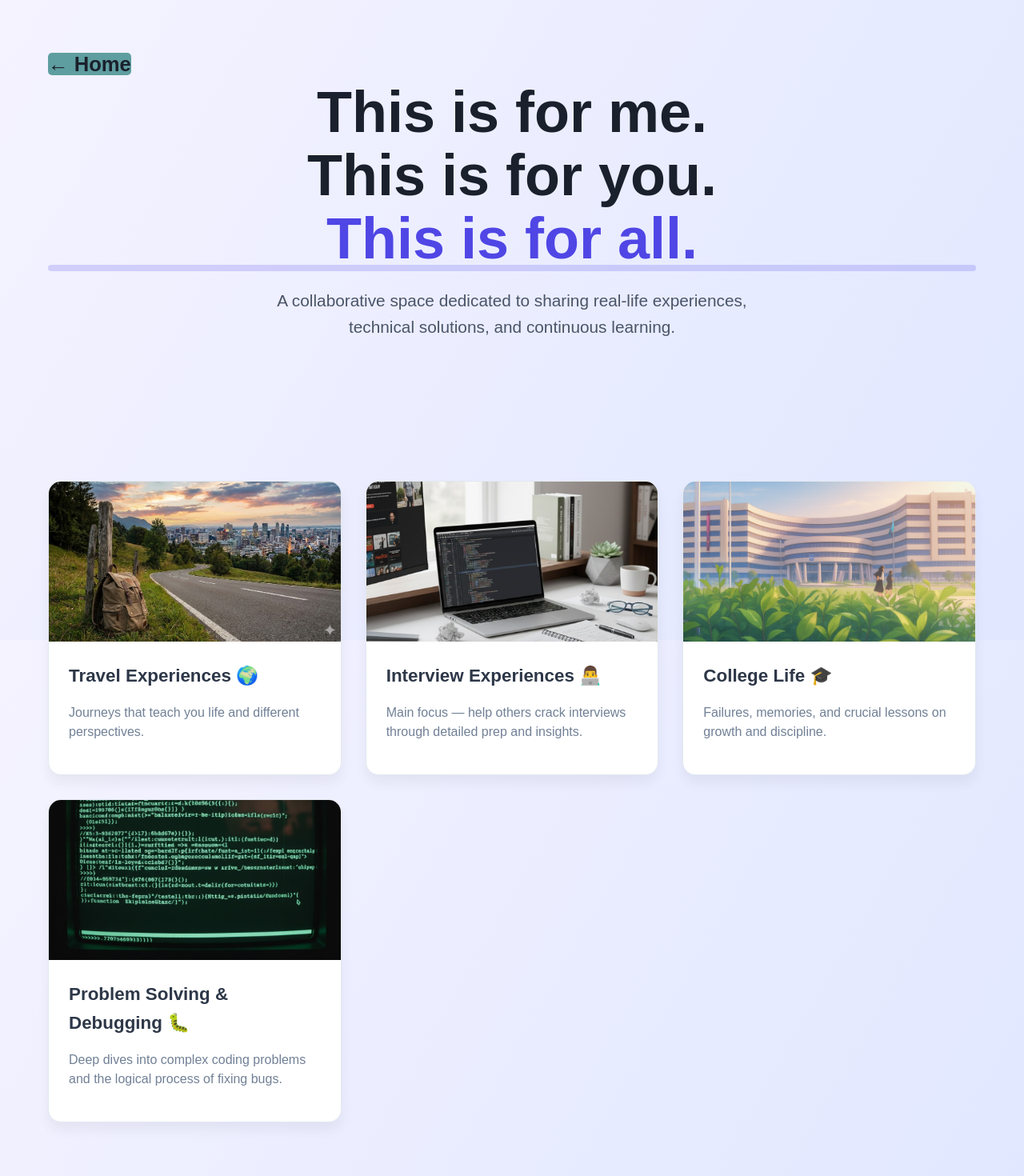
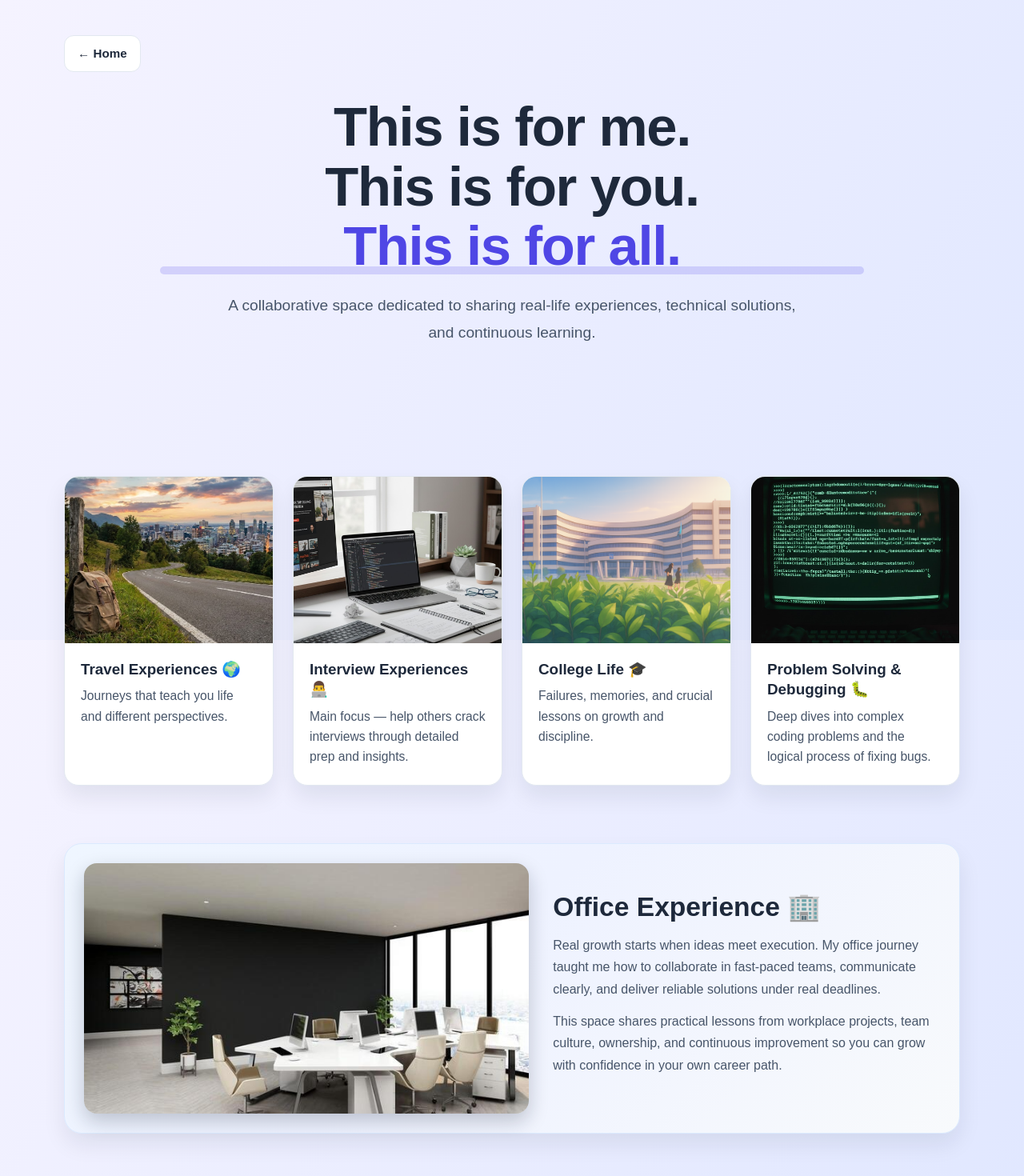
Before and after one commit to vvr273/blogging_frontend, a React (Vite) app: page /about in a window 1280 px wide. Shown: the top 1470 px of the page at 80% size. Built offline with nearby package versions, Linux system fonts and the light colour scheme; no server answers.

Commit message:
Refactor About.css for improved styling and layout

```diff
--- a/pages/About.css
+++ b/pages/About.css
@@ -1,59 +1,91 @@
 /* About.css */
 
-/* --- Base Layout & Typography --- */
-.about-container {
-    max-width: 1200px;
-    margin: 0 auto;
-    padding: 60px 20px;
-    font-family: 'Poppins', sans-serif; /* Using Poppins for a clean, modern feel */
-    color: #1a202c;
+:root {
+  --about-bg: #f8fbff;
+  --about-text: #0f172a;
+  --about-muted: #475569;
+  --about-heading: #1e293b;
+  --about-accent: #4f46e5;
+  --about-card: #ffffff;
+  --about-card-border: #e2e8f0;
+  --about-shadow: 0 14px 28px rgba(15, 23, 42, 0.08);
+  --about-shadow-hover: 0 22px 38px rgba(15, 23, 42, 0.13);
+  --about-highlight: rgba(79, 70, 229, 0.18);
 }
 
-span.nav-link:hover{
-    cursor: pointer;
-}
-span.nav-link{
-    background-color: cadetblue;
-    width: 100%;
-    height: 100%;
-     font-size: clamp(1rem, 2vw, 2rem); /* Responsive font size */
-    font-weight: 800;
-    display: inline;
-    opacity: 0.9;
-    /* Animation for the hero text is a great touch */
-    animation: fadeInSlide 0.8s ease-out forwards;
-    border-radius: 5px 5px 5px 5px;
-
+body.dark {
+  --about-bg: #0b1220;
+  --about-text: #e2e8f0;
+  --about-muted: #cbd5e1;
+  --about-heading: #f8fafc;
+  --about-accent: #a5b4fc;
+  --about-card: #1e293b;
+  --about-card-border: #334155;
+  --about-shadow: 0 14px 30px rgba(2, 6, 23, 0.45);
+  --about-shadow-hover: 0 24px 44px rgba(2, 6, 23, 0.56);
+  --about-highlight: rgba(165, 180, 252, 0.18);
 }
 
-/* --- Hero Section --- */
+.about-container {
+  max-width: 1160px;
+  margin: 0 auto;
+  padding: 44px 20px 64px;
+  font-family: "Poppins", sans-serif;
+  color: var(--about-text);
+}
+
+.nav-link {
+  border: 1px solid var(--about-card-border);
+  background: var(--about-card);
+  color: var(--about-heading);
+  padding: 10px 16px;
+  border-radius: 12px;
+  font-size: 0.95rem;
+  font-weight: 700;
+  display: inline-flex;
+  align-items: center;
+  margin-bottom: 24px;
+  cursor: pointer;
+  transition: transform 0.2s ease, box-shadow 0.2s ease, border-color 0.2s ease;
+}
+
+.nav-link:hover {
+  transform: translateY(-1px);
+  box-shadow: var(--about-shadow);
+  border-color: var(--about-accent);
+}
+
 .about-hero {
   text-align: center;
-    margin-bottom: 80px;
+  margin: 8px auto 72px;
+  max-width: 880px;
 }
 
 .hero-title {
-    font-size: clamp(2rem, 8vw, 4.5rem); /* Responsive font size */
+  font-size: clamp(2rem, 6vw, 4.3rem);
   font-weight: 800;
-    line-height: 1.1;
-    color: #1a202c; /* Dark text for contrast */
-    display: flex;
-    flex-direction: column;
+  line-height: 1.08;
+  color: var(--about-heading);
   margin: 0;
+  letter-spacing: -0.02em;
 }
 
 .hero-title span {
   display: block;
-    opacity: 0.9;
-    /* Animation for the hero text is a great touch */
+  opacity: 0.95;
   animation: fadeInSlide 0.8s ease-out forwards;
 }
 
-.line-1 { animation-delay: 0.1s; }
-.line-2 { animation-delay: 0.2s; }
-/* Highlight the key phrase */
+.line-1 {
+  animation-delay: 0.1s;
+}
+
+.line-2 {
+  animation-delay: 0.2s;
+}
+
 .line-3 {
-    color: #4F46E5; /* Your accent color (Indigo-600) */
+  color: var(--about-accent);
   position: relative;
   display: inline-block;
   opacity: 0;
@@ -61,70 +93,67 @@ span.nav-link{
 }
 
 .line-3::after {
-    content: '';
+  content: "";
   position: absolute;
-    bottom: 0;
+  bottom: 2px;
   left: 0;
   width: 100%;
-    height: 8px;
-    background: rgba(79, 70, 229, 0.2); /* Subtle underline */
+  height: 10px;
+  background: var(--about-highlight);
   z-index: -1;
-    border-radius: 4px;
+  border-radius: 6px;
 }
 
 .hero-subtitle {
-    font-size: clamp(1rem, 3vw, 1.3rem);
-    color: #4a5568;
-    margin-top: 20px;
-    max-width: 600px;
-    margin-left: auto;
-    margin-right: auto;
+  font-size: clamp(1rem, 2.3vw, 1.2rem);
+  color: var(--about-muted);
+  margin: 20px auto 0;
+  max-width: 740px;
+  line-height: 1.75;
 }
 
-/* --- Themes Section (Cards) --- */
 .about-themes {
-    margin-bottom: 80px;
+  margin-bottom: 72px;
 }
 
 .themes-heading {
   text-align: center;
-    font-size: 2.2rem;
+  font-size: clamp(1.7rem, 3.2vw, 2.2rem);
   font-weight: 700;
-    color: #2d3748;
-    margin-bottom: 40px;
+  color: var(--about-heading);
+  margin: 0 0 34px;
 }
 
 .card-grid {
   display: grid;
-    grid-template-columns: repeat(auto-fit, minmax(300px, 1fr));
-    gap: 30px;
+  grid-template-columns: repeat(auto-fit, minmax(250px, 1fr));
+  gap: 24px;
 }
 
 .theme-card {
-    background: #ffffff;
-    border-radius: 16px;
+  background: var(--about-card);
+  border-radius: 18px;
   overflow: hidden;
-    box-shadow: 0 10px 15px rgba(0, 0, 0, 0.05); /* Soft, modern shadow */
-    transition: transform 0.3s ease-out, box-shadow 0.3s ease-out;
-    border: 1px solid #e2e8f0;
-    cursor: default;
+  box-shadow: var(--about-shadow);
+  transition: transform 0.25s ease, box-shadow 0.25s ease;
+  border: 1px solid var(--about-card-border);
 }
 
 .theme-card:hover {
   transform: translateY(-8px);
-    box-shadow: 0 20px 25px rgba(0, 0, 0, 0.1);
+  box-shadow: var(--about-shadow-hover);
 }
 
 .card-image-wrapper {
-    height: 200px; /* Fixed height for consistent look */
+  height: 208px;
   overflow: hidden;
 }
 
 .theme-card img {
   width: 100%;
   height: 100%;
-    object-fit: cover; /* Ensures images fill the space without distortion */
-    transition: transform 0.5s ease;
+  object-fit: cover;
+  transition: transform 0.45s ease;
 }
 
 .theme-card:hover img {
@@ -132,40 +161,47 @@ span.nav-link{
 }
 
 .theme-card-content {
-    padding: 25px;
+  padding: 20px 20px 22px;
 }
 
 .theme-card h3 {
-    font-size: 1.4rem;
+  font-size: 1.18rem;
   font-weight: 700;
-    color: #2d3748;
-    margin-top: 0;
-    margin-bottom: 10px;
+  color: var(--about-heading);
+  margin: 0 0 8px;
+  line-height: 1.35;
 }
 
 .theme-card p {
-    color: #718096;
-    font-size: 1rem;
-    line-height: 1.5;
+  color: var(--about-muted);
+  font-size: 0.98rem;
+  line-height: 1.62;
+  margin: 0;
 }
 
-/* --- Office Experience Section --- */
 .office-experience {
-    margin-bottom: 80px;
+  margin-bottom: 72px;
   display: grid;
-    grid-template-columns: 1.1fr 1fr;
-    gap: 28px;
+  grid-template-columns: 1.15fr 1fr;
+  gap: 30px;
   align-items: center;
-    background: linear-gradient(135deg, #eef2ff 0%, #f8fafc 100%);
+  background: linear-gradient(135deg, #eff6ff 0%, #eef2ff 45%, #f8fafc 100%);
   border: 1px solid #dbeafe;
-    border-radius: 18px;
+  border-radius: 22px;
   padding: 24px;
+  box-shadow: var(--about-shadow);
+}
+
+body.dark .office-experience {
+  background: linear-gradient(135deg, #111827 0%, #1e293b 46%, #0f172a 100%);
+  border-color: var(--about-card-border);
 }
 
 .office-image-wrap {
-    border-radius: 14px;
+  border-radius: 16px;
   overflow: hidden;
-    min-height: 280px;
+  min-height: 300px;
+  box-shadow: 0 10px 24px rgba(15, 23, 42, 0.22);
 }
 
 .office-image-wrap img {
@@ -177,124 +213,63 @@ span.nav-link{
 
 .office-content h2 {
   margin: 0 0 14px;
-    font-size: 2rem;
-    color: #1e1b4b;
+  font-size: clamp(1.5rem, 3.2vw, 2.1rem);
+  color: var(--about-heading);
+  line-height: 1.2;
 }
 
 .office-content p {
   margin: 0 0 12px;
-    color: #334155;
-    font-size: 1.03rem;
-    line-height: 1.7;
+  color: var(--about-muted);
+  font-size: 1rem;
+  line-height: 1.72;
 }
 
+.about-mission {
+  padding: 42px 28px;
+  background: linear-gradient(135deg, #eff6ff 0%, #eef2ff 100%);
+  border-radius: 20px;
+  text-align: center;
+  border: 1px solid #dbeafe;
+  box-shadow: var(--about-shadow);
+}
 
-/* --- Mission Section --- */
-.about-mission {
-    padding: 50px;
-    background: #F0F4FF; /* Very light blue background for emphasis */
-    border-radius: 16px;
-    text-align: center;
-    border: 1px solid #E0E7FF;
+body.dark .about-mission {
+  background: linear-gradient(145deg, #1e293b 0%, #0f172a 100%);
+  border-color: var(--about-card-border);
 }
 
 .about-mission h2 {
-    font-size: 2rem;
-    color: #4F46E5;
-    margin-bottom: 20px;
+  font-size: clamp(1.6rem, 3.4vw, 2rem);
+  color: var(--about-accent);
+  margin: 0 0 16px;
   font-weight: 800;
 }
 
 .about-mission p {
-    font-size: 1.1rem;
-    color: #4a5568;
-    max-width: 800px;
-    margin: 0 auto 15px;
-    line-height: 1.6;
+  font-size: 1.03rem;
+  color: var(--about-muted);
+  max-width: 820px;
+  margin: 0 auto 12px;
+  line-height: 1.72;
 }
 
 .cta-message {
-    font-weight: 600;
-    color: #2d3748;
-    margin-top: 30px;
+  font-weight: 700;
+  color: var(--about-heading);
+  margin-top: 22px;
 }
-
-/* --- Dark Mode Support --- */
-body.dark .about-container {
-    color: #e2e8f0;
-}
-
-body.dark .hero-title {
-    color: #f8fafc;
-}
-
-body.dark .hero-subtitle {
-    color: #cbd5e1;
-}
-
-body.dark .themes-heading {
-    color: #f1f5f9;
-}
-
-body.dark .theme-card {
-    background: #1e293b;
-    border-color: #334155;
-    box-shadow: 0 12px 24px rgba(2, 6, 23, 0.35);
-}
-
-body.dark .theme-card h3 {
-    color: #f8fafc;
-}
-
-body.dark .theme-card p {
-    color: #cbd5e1;
-}
-
-body.dark .office-experience {
-    background: linear-gradient(135deg, #0f172a 0%, #1e293b 100%);
-    border-color: #334155;
-}
-
-body.dark .office-content h2 {
-    color: #e0e7ff;
-}
-
-body.dark .office-content p {
-    color: #cbd5e1;
-}
-
-body.dark .about-mission {
-    background: #1e293b;
-    border-color: #334155;
-}
-
-body.dark .about-mission h2 {
-    color: #c7d2fe;
-}
-
-body.dark .about-mission p {
-    color: #cbd5e1;
-}
-
-body.dark .cta-message {
-    color: #f8fafc;
-}
-
-
-/* --- Intersection Observer Reveal Styles --- */
 
 .reveal {
   opacity: 0;
   transform: translateY(20px);
-    transition: opacity 0.6s ease-out, transform 0.6s ease-out;
+  transition: opacity 0.65s ease, transform 0.65s ease;
 }
 
 .reveal.show {
   opacity: 1;
   transform: translateY(0);
 }
-
-/* --- Keyframe Animations --- */
 
 @keyframes fadeInSlide {
   from {
@@ -307,13 +282,45 @@ body.dark .cta-message {
   }
 }
 
-@media (max-width: 900px) {
+@media (max-width: 980px) {
+  .about-container {
+    padding-top: 32px;
+  }
+
+  .about-hero {
+    margin-bottom: 60px;
+  }
+
   .office-experience {
     grid-template-columns: 1fr;
     padding: 18px;
+    gap: 18px;
   }
 
   .office-image-wrap {
-        min-height: 220px;
+    min-height: 235px;
   }
 }
+
+@media (max-width: 640px) {
+  .about-container {
+    padding: 24px 14px 48px;
+  }
+
+  .nav-link {
+    margin-bottom: 16px;
+    font-size: 0.9rem;
+  }
+
+  .card-grid {
+    grid-template-columns: 1fr;
+  }
+
+  .theme-card-content {
+    padding: 18px;
+  }
+
+  .about-mission {
+    padding: 28px 16px;
+  }
+}
```
Lines whose indentation alone changed are shown as unchanged.
